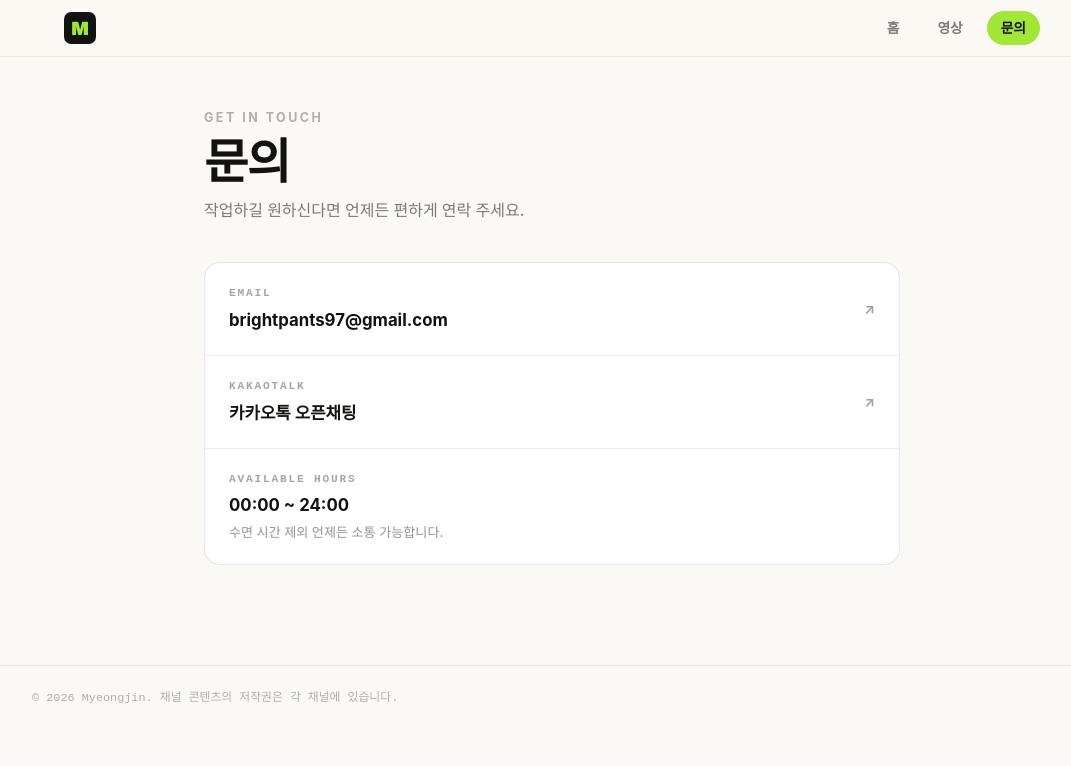
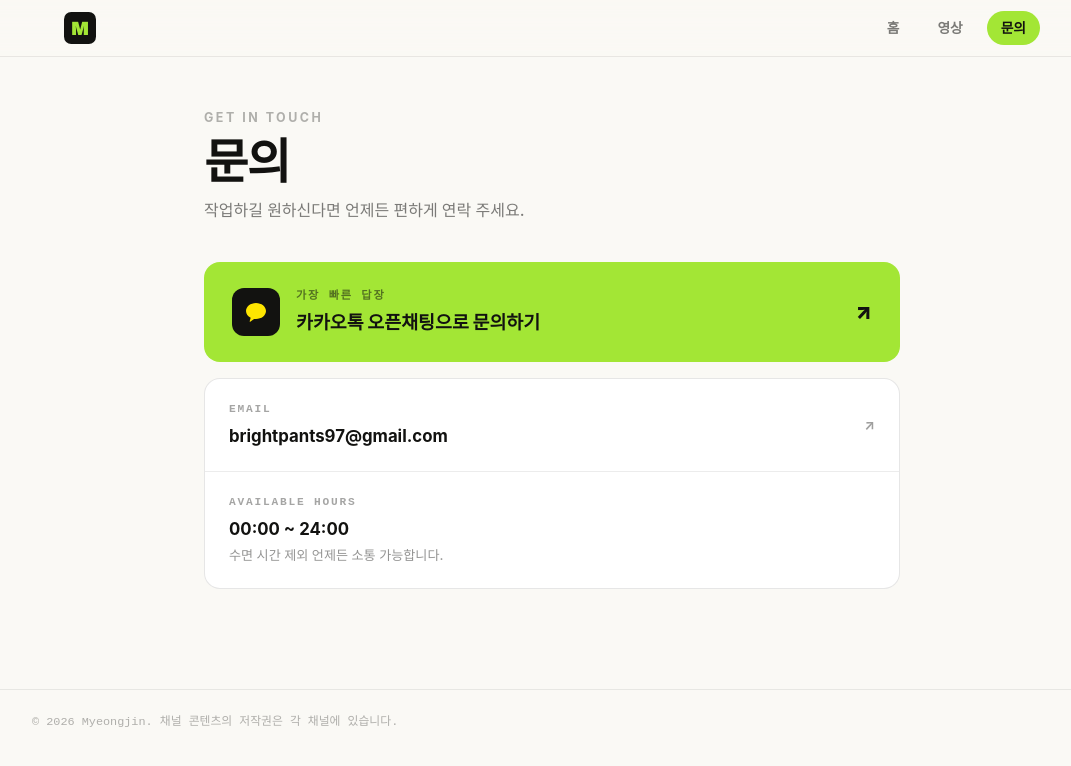
Before and after one commit to brightpants97-tech/mjeans-portfolio, a Next.js app: page /contact in a window 1280 px wide. Shown: the top 766 px of the page, without its empty margins (88-1159 px from the left). Built offline with nearby package versions, Linux system fonts and the light colour scheme; a small style sheet from the web is missing; a web font is replaced by a local one.

Commit message:
design: 카카오톡 오픈채팅을 라임그린 대형 CTA 버튼으로 분리 강조

```diff
--- a/app/contact/ContactClient.tsx
+++ b/app/contact/ContactClient.tsx
@@ -81,6 +81,55 @@
         </div>
 
         {/* 문의 카드 */}
+        {/* 카카오톡 오픈채팅 CTA */}
+        <a
+          href="https://open.kakao.com/o/sFNT3pDi"
+          target="_blank"
+          rel="noopener noreferrer"
+          style={{
+            display: 'flex',
+            alignItems: 'center',
+            justifyContent: 'space-between',
+            gap: '16px',
+            padding: '26px 28px',
+            marginBottom: '16px',
+            borderRadius: '16px',
+            background: ACCENT,
+            color: '#121210',
+            textDecoration: 'none',
+            transition: 'transform 0.15s, box-shadow 0.15s',
+          }}
+          onMouseEnter={(e) => {
+            (e.currentTarget as HTMLElement).style.transform = 'translateY(-2px)';
+            (e.currentTarget as HTMLElement).style.boxShadow = '0 10px 24px rgba(163,230,53,0.35)';
+          }}
+          onMouseLeave={(e) => {
+            (e.currentTarget as HTMLElement).style.transform = 'translateY(0)';
+            (e.currentTarget as HTMLElement).style.boxShadow = 'none';
+          }}
+        >
+          <div style={{ display: 'flex', alignItems: 'center', gap: '16px' }}>
+            <div style={{
+              width: '48px', height: '48px', borderRadius: '12px',
+              background: '#121210', flexShrink: 0,
+              display: 'flex', alignItems: 'center', justifyContent: 'center',
+            }}>
+              <svg width="24" height="24" viewBox="0 0 24 24" fill="none">
+                <path d="M12 3C6.48 3 2 6.58 2 11c0 2.86 1.87 5.37 4.68 6.78-.15.53-.98 3.4-1 3.62 0 0-.02.17.09.24.11.07.24.02.24.02.31-.04 3.6-2.38 4.16-2.78.6.08 1.22.12 1.83.12 5.52 0 10-3.58 10-8s-4.48-8-10-8z" fill="#FEE500"/>
+              </svg>
+            </div>
+            <div>
+              <p className="mono" style={{ fontSize: '0.7rem', fontWeight: 700, color: 'rgba(18,18,16,0.55)', letterSpacing: '0.16em', margin: '0 0 4px' }}>
+                가장 빠른 답장
+              </p>
+              <p style={{ fontSize: '1.15rem', fontWeight: 900, margin: 0 }}>
+                카카오톡 오픈채팅으로 문의하기
+              </p>
+            </div>
+          </div>
+          <span style={{ fontSize: '1.3rem', fontWeight: 900, flexShrink: 0 }}>↗</span>
+        </a>
+
         <div
           style={{
             background: '#fff',
@@ -110,34 +159,6 @@
               </p>
               <p style={{ fontSize: '1.05rem', fontWeight: 700, margin: 0 }}>
                 brightpants97@gmail.com
-              </p>
-            </div>
-            <span style={{ fontSize: '0.85rem', fontWeight: 700, opacity: 0.4, flexShrink: 0 }}>↗</span>
-          </a>
-
-          {/* 카카오톡 오픈채팅 */}
-          <a
-            href="https://open.kakao.com/o/sFNT3pDi"
-            target="_blank"
-            rel="noopener noreferrer"
-            style={{
-              display: 'flex',
-              alignItems: 'center',
-              justifyContent: 'space-between',
-              gap: '16px',
-              padding: '22px 24px',
-              textDecoration: 'none',
-              color: TEXT,
-              borderBottom: '1px solid rgba(18,18,16,0.08)',
-              transition: 'background 0.15s',
-            }}
-          >
-            <div>
-              <p className="mono" style={{ fontSize: '0.7rem', fontWeight: 700, color: 'rgba(18,18,16,0.38)', letterSpacing: '0.16em', margin: '0 0 6px' }}>
-                KAKAOTALK
-              </p>
-              <p style={{ fontSize: '1.05rem', fontWeight: 700, margin: 0 }}>
-                카카오톡 오픈채팅
               </p>
             </div>
             <span style={{ fontSize: '0.85rem', fontWeight: 700, opacity: 0.4, flexShrink: 0 }}>↗</span>
```
